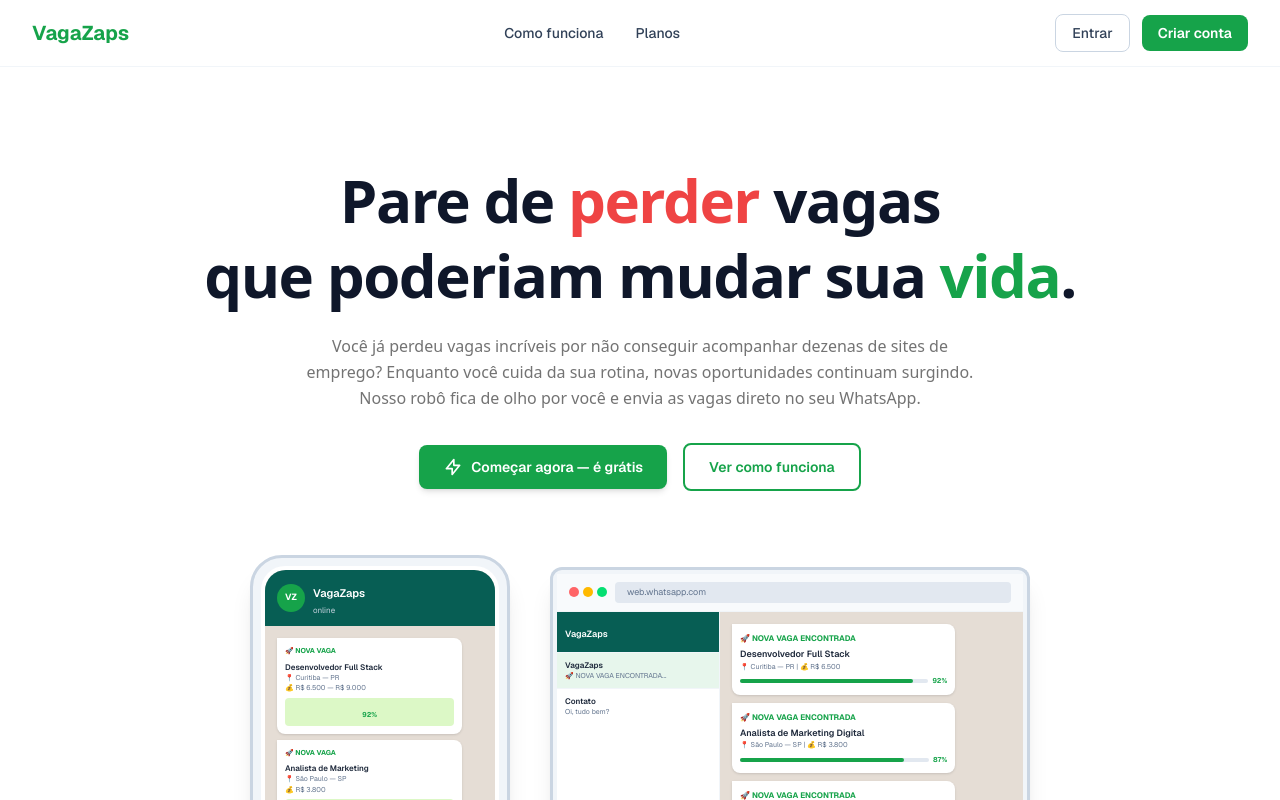
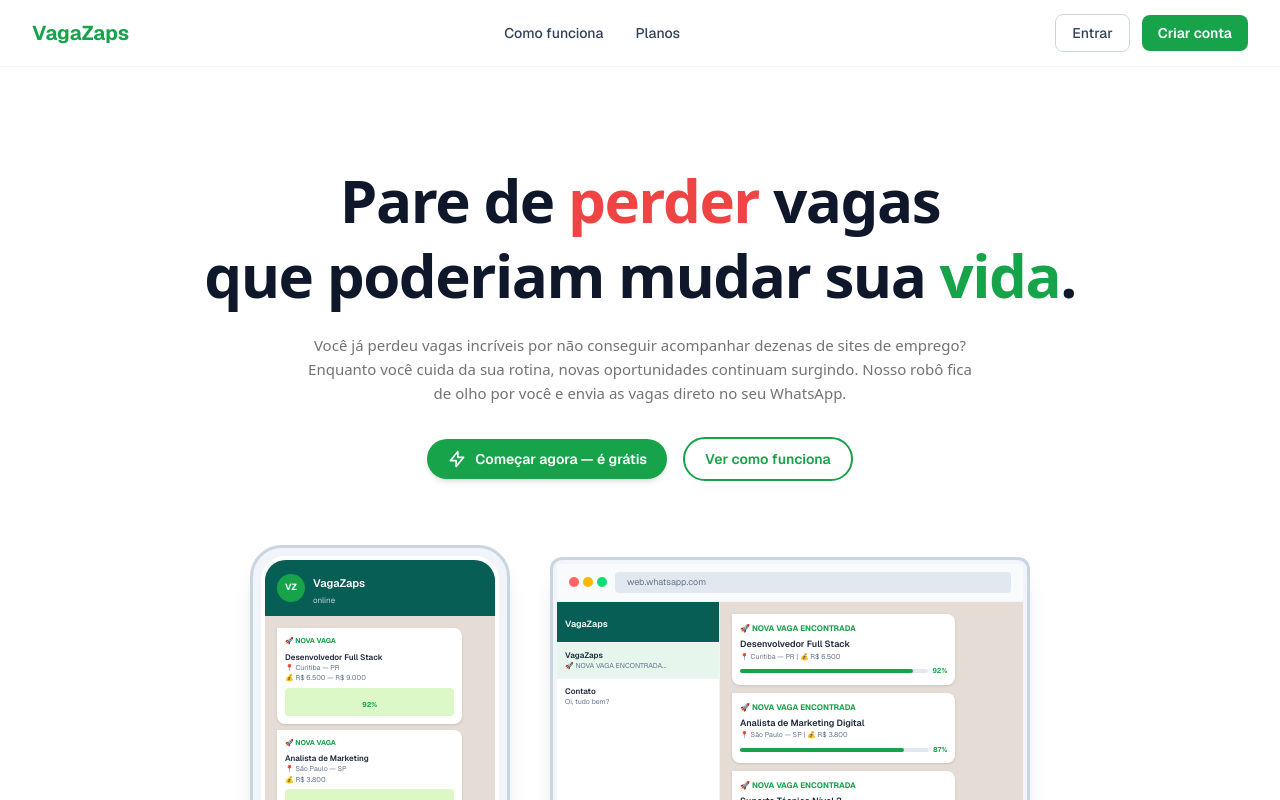
Before and after one commit to Marcoszcoder/vagazaps, a Next.js app: page / in a window 1280 px wide. Shown: the top 800 px of the page. Built offline with nearby package versions, Linux system fonts and the light colour scheme.

Commit message:
fix: desc 15px, pill-shaped smaller buttons

```diff
--- a/src/components/landing/HeroSection.tsx
+++ b/src/components/landing/HeroSection.tsx
@@ -17,14 +17,14 @@
           </h1>
           <p
             className="mx-auto mt-5 max-w-2xl lg:mx-auto"
-            style={{ fontFamily: 'system-ui, sans-serif', fontWeight: 400, fontSize: '16px', lineHeight: '26px', color: 'lab(48.496 0 0)' }}
+            style={{ fontFamily: 'system-ui, sans-serif', fontWeight: 400, fontSize: '15px', lineHeight: '24px', color: 'lab(48.496 0 0)' }}
           >
             Você já perdeu vagas incríveis por não conseguir acompanhar dezenas de sites de emprego? Enquanto você cuida da sua rotina, novas oportunidades continuam surgindo. Nosso robô fica de olho por você e envia as vagas direto no seu WhatsApp.
           </p>
           <div className="mt-8 flex flex-col items-center justify-center gap-4 sm:flex-row">
             <Link
               href="/cadastro"
-              className="inline-flex w-full items-center justify-center gap-2 rounded-lg bg-[#16a34a] px-6 py-3 text-sm font-semibold text-white shadow-md transition-all hover:bg-[#15803d] sm:w-auto"
+              className="inline-flex w-full items-center justify-center gap-2 rounded-full bg-[#16a34a] px-5 py-2.5 text-sm font-semibold text-white shadow-md transition-all hover:bg-[#15803d] sm:w-auto"
             >
               <svg className="h-5 w-5" fill="none" viewBox="0 0 24 24" stroke="currentColor" strokeWidth={2}>
                 <path strokeLinecap="round" strokeLinejoin="round" d="M13 10V3L4 14h7v7l9-11h-7z" />
@@ -33,7 +33,7 @@
             </Link>
             <a
               href="#como-funciona"
-              className="inline-flex w-full items-center justify-center gap-2 rounded-lg border-2 border-[#16a34a] px-6 py-3 text-sm font-semibold text-[#16a34a] transition-all hover:bg-[#16a34a] hover:text-white sm:w-auto"
+              className="inline-flex w-full items-center justify-center gap-2 rounded-full border-2 border-[#16a34a] px-5 py-2.5 text-sm font-semibold text-[#16a34a] transition-all hover:bg-[#16a34a] hover:text-white sm:w-auto"
             >
               Ver como funciona
             </a>
```
